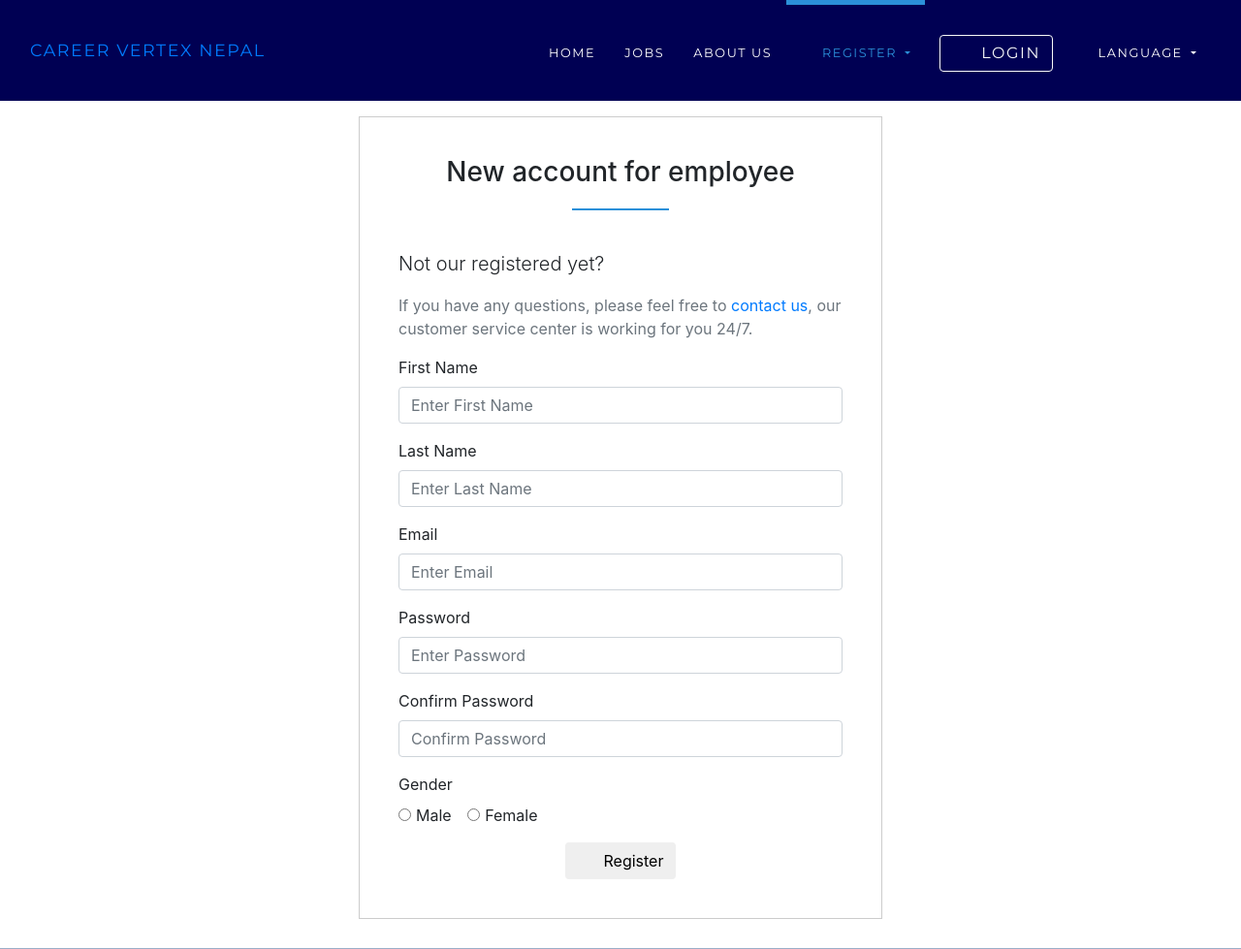
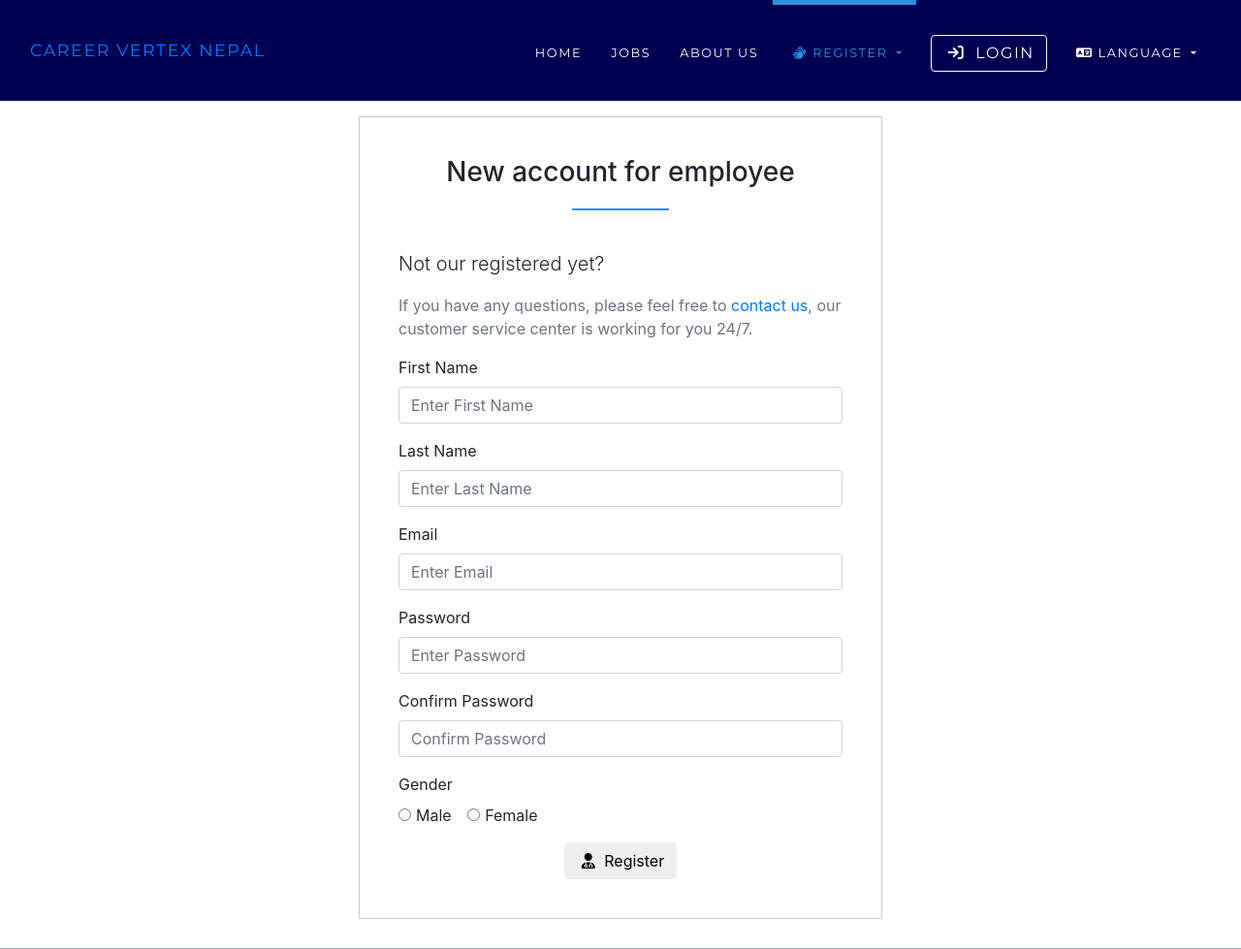
Before and after one commit to Pradip-p/careervertex, a Django app: page /en/employee/register/ in a window 1280 px wide. Shown: the top 979 px of the page at 97% size. Run offline with Django 3.2, Linux system fonts and the light colour scheme; some libraries are stand-ins or nearby versions.

Commit message:
feat: added font aswome

```diff
--- a/templates/base.html
+++ b/templates/base.html
@@ -15,8 +15,7 @@
     <link rel="stylesheet"
           href="{% static 'vendor/bootstrap/css/bootstrap.min.css' %}">
     <!-- Font Awesome CSS-->
-    <link rel="stylesheet"
-          href="{% static 'vendor/font-awesome/css/font-awesome.min.css' %}">
+    <link rel="stylesheet" href="https://cdnjs.cloudflare.com/ajax/libs/font-awesome/6.5.2/css/all.min.css" integrity="sha512-SnH5WK+bZxgPHs44uWIX+LLJAJ9/2PkPKZ5QiAj6Ta86w+fsb2TkcmfRyVX3pBnMFcV7oQPJkl9QevSCWr3W6A==" crossorigin="anonymous" referrerpolicy="no-referrer" />
     <!-- Google fonts - Roboto for copy, Montserrat for headings -->
     <link rel="stylesheet" href="https://fonts.googleapis.com/css2?family=Roboto:wght@300;400;700&display=swap">
     <link rel="stylesheet" href="https://fonts.googleapis.com/css2?family=Montserrat:wght@400;700&display=swap">
```
